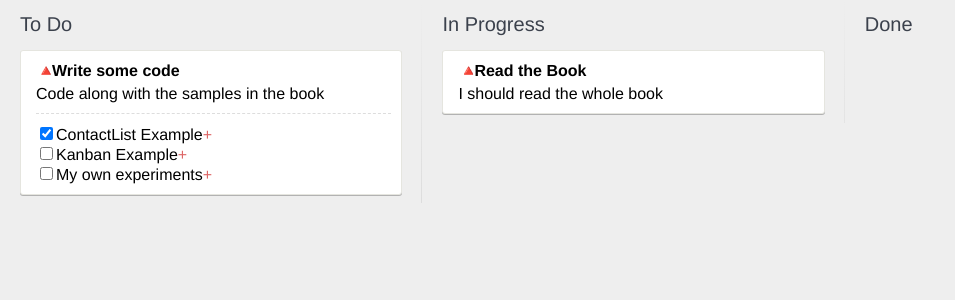
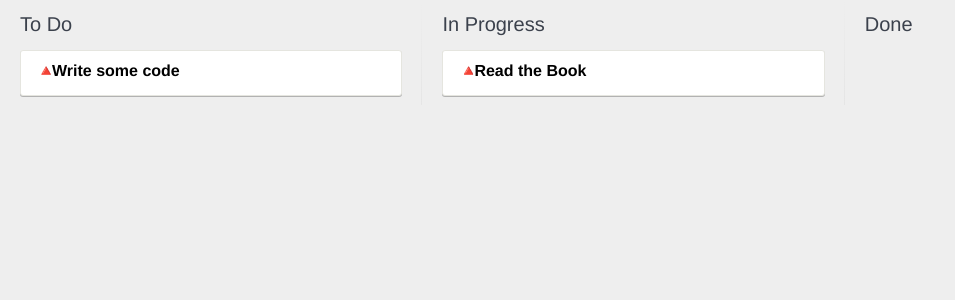
Before and after one commit to kenyaachon/KanbanApp, a React (Create React App) app: page / in a window 1280 px wide. Shown: the top 300 px of the page, without its empty margins (0-955 px from the left). Built offline with nearby package versions, Linux system fonts and the light colour scheme.

Commit message:
Toggable Cards

```diff
--- a/src/Card.js
+++ b/src/Card.js
@@ -2,17 +2,50 @@ import React, { Component } from "react";
 import CheckList from "./CheckList";
 
 class Card extends Component {
+  constructor() {
+    super(...arguments);
+    this.state = {
+      showDetails: false,
+    };
+  }
+
   render() {
-    return (
-      <div className="card">
-        <div className="card__title">{this.props.title}</div>
+    let cardDetails;
+    if (this.state.showDetails) {
+      cardDetails = (
         <div className="card__details">
           {this.props.description}
           <CheckList cardId={this.props.id} tasks={this.props.tasks} />
         </div>
+      );
+    }
+
+    return (
+      <div className="card">
+        <div
+          className="card__title"
+          onClick={() =>
+            this.setState({ showDetails: !this.state.showDetails })
+          }
+        >
+          {this.props.title}
+        </div>
+        {cardDetails}
       </div>
     );
   }
+
+  //   render() {
+  //     return (
+  //       <div className="card">
+  //         <div className="card__title">{this.props.title}</div>
+  //         <div className="card__details">
+  //           {this.props.description}
+  //           <CheckList cardId={this.props.id} tasks={this.props.tasks} />
+  //         </div>
+  //       </div>
+  //     );
+  //   }
 }
 
 export default Card;
```
Also changed, not shown: 1 other file (tests, documents, lock files or other folders).
